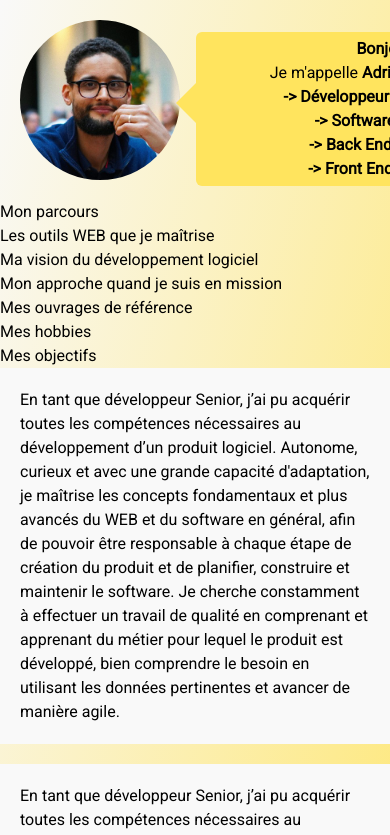
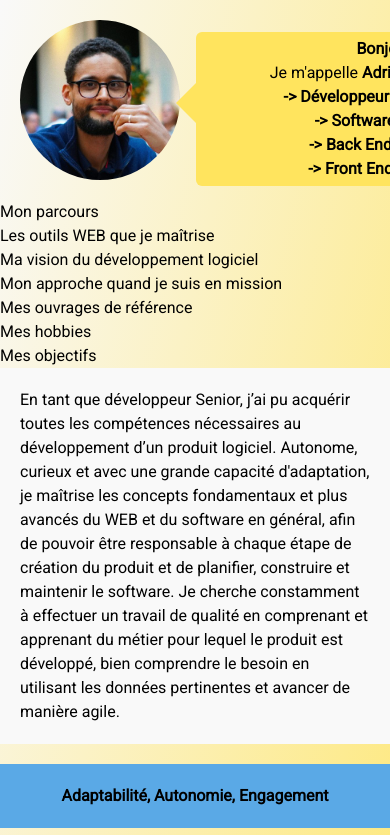
Before and after one commit to AdrienSyPro/vifdspri-front-public, a Next.js app: page / in a window 390 px wide. Shown: the top 835 px of the page. Built offline with nearby package versions, Linux system fonts and the light colour scheme.

Commit message:
[mobile] specify context

```diff
--- a/app/(routes)/page.css
+++ b/app/(routes)/page.css
@@ -4,3 +4,7 @@
     border: 1px solid var(--text-secondary-color);
   }
 }
+
+.vif-title-block {
+  background-color: var(--text-primary-color);
+}
--- a/app/(routes)/page.tsx
+++ b/app/(routes)/page.tsx
@@ -7,6 +7,12 @@ export default function Page() {
     <>
       <TextBlock>
         {websiteContent.presentation}
+      </TextBlock>
+
+      <TextBlock classes='vif-title-block'>
+        <h2 className="text-center font-bold">
+          Adaptabilité, Autonomie, Engagement
+        </h2>
       </TextBlock>
 
       <TextBlock>
--- a/app/(routes)/skills/fullstack/page.tsx
+++ b/app/(routes)/skills/fullstack/page.tsx
@@ -9,7 +9,7 @@ export default function Page() {
       </p>
       <br />
       <p>
-        En tant que développeur Fullstack, je suis capable d'avoir une vision globale sur l'architecture et les connexions entre les différents services et couches de notre application.
+        En tant que développeur Fullstack, je suis capable d&apos;avoir une vision globale sur l&apos;architecture et les connexions entre les différents services et couches de notre application.
       </p>
     </>
   );
--- a/app/_components/TextBlock.tsx
+++ b/app/_components/TextBlock.tsx
@@ -1,10 +1,11 @@
 interface Props {
-  children: React.ReactNode
+  children: React.ReactNode,
+  classes?: string | undefined;
 }
 
-export default function TextBlock({ children }: Props) {
+export default function TextBlock({ children, classes = '' }: Props) {
   return (
-    <div className="border-custom background-secondary-color lg:rounded-lg	p-5 duration-700 lg:w-1/2 mb-5">
+    <div className={`border-custom background-secondary-color lg:rounded-lg	p-5 duration-700 lg:w-1/2 mb-5 ${classes}`}>
       {children}
     </div>
   );
--- a/app/_components/mobile/ContainerMobile.tsx
+++ b/app/_components/mobile/ContainerMobile.tsx
@@ -10,7 +10,7 @@ export interface Props {
 }
 
 export default function ContainerMobile({ children }: Props) {
-  const [pageDisplayContext, setPageDisplayContext] = useState<PageDisplayContextValue>({ isMainBlur: false });
+  const [pageDisplayContext, setPageDisplayContext] = useState<PageDisplayContextValue>({ isMainBlur: false, isDisplayMenu: false });
   return (
     <PageDisplayContext.Provider value={{
       pageDisplayContext,
--- a/app/_components/mobile/HeaderMobile/NavMobile.tsx
+++ b/app/_components/mobile/HeaderMobile/NavMobile.tsx
@@ -1,16 +1,13 @@
 'use client'
 
-import { useState } from "react";
 import BurgerMenu from "./BurgerMenu";
 import usePageDisplayContext from "@/app/_hooks/mobile/usePageDisplayContext";
 
 export default function NavMobile() {
-  const [isDisplayMenu, setIsDisplayMenu] = useState(false);
-  const { setPageDisplayContext } = usePageDisplayContext();
+  const { pageDisplayContext: { isDisplayMenu }, setPageDisplayContext } = usePageDisplayContext();
 
   const handleClickBurgerMenu = () => {
-    setIsDisplayMenu(!isDisplayMenu);
-    setPageDisplayContext({ isMainBlur: !isDisplayMenu });
+    setPageDisplayContext({ isMainBlur: !isDisplayMenu, isDisplayMenu: !isDisplayMenu });
   }
 
   return (
--- a/app/_components/mobile/HeaderMobile/index.tsx
+++ b/app/_components/mobile/HeaderMobile/index.tsx
@@ -8,9 +8,6 @@ export default function HeaderMobile() {
   return (
     <header>
       <NavMobile />
-      <div className="flex justify-center items-center">
-        <Image alt="Profile picture " className="rounded-full w-40 m-5" src="/profile_picture.jpeg" width={160} height={160} />
-      </div>
     </header>
   );
 }
--- a/app/_components/mobile/MainMobile.tsx
+++ b/app/_components/mobile/MainMobile.tsx
@@ -1,5 +1,6 @@
 import clsx from "clsx";
 import usePageDisplayContext from "@/app/_hooks/mobile/usePageDisplayContext";
+import Image from "next/image";
 
 interface Props {
   children: React.ReactNode;
@@ -9,9 +10,16 @@ export default function MainMobile({ children }: Props) {
   const { pageDisplayContext: { isMainBlur }, setPageDisplayContext } = usePageDisplayContext();
 
   return (
-    <main className={clsx({
-      'blur-sm': isMainBlur
-    })}>
+    <main
+      className={clsx({
+        'blur-sm': isMainBlur
+      })}
+      onClick={() => setPageDisplayContext({ isMainBlur: false, isDisplayMenu: false })}
+    >
+      <div className="flex justify-center items-center">
+        <Image alt="Profile picture " className="rounded-full w-40 m-5" src="/profile_picture.jpeg" width={160} height={160} />
+      </div>
+
       {children}
     </main>
   );
--- a/app/_contexts/mobile/PageDisplayContext.ts
+++ b/app/_contexts/mobile/PageDisplayContext.ts
@@ -2,6 +2,7 @@ import { createContext, Dispatch, SetStateAction } from "react"
 
 export interface PageDisplayContextValue {
   isMainBlur: boolean;
+  isDisplayMenu: boolean;
 }
 
 export interface PageDisplayContextInterface {
```
